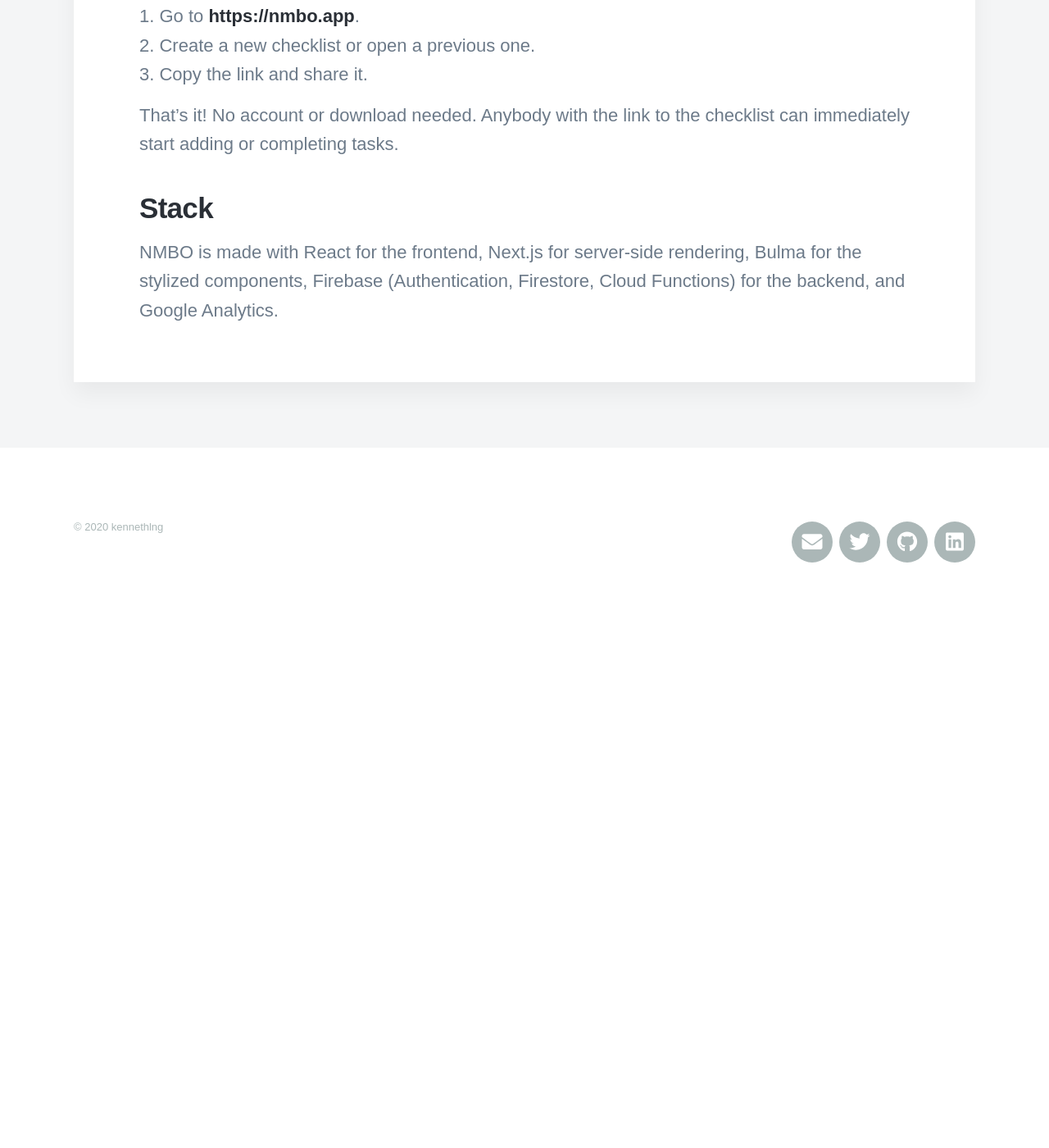
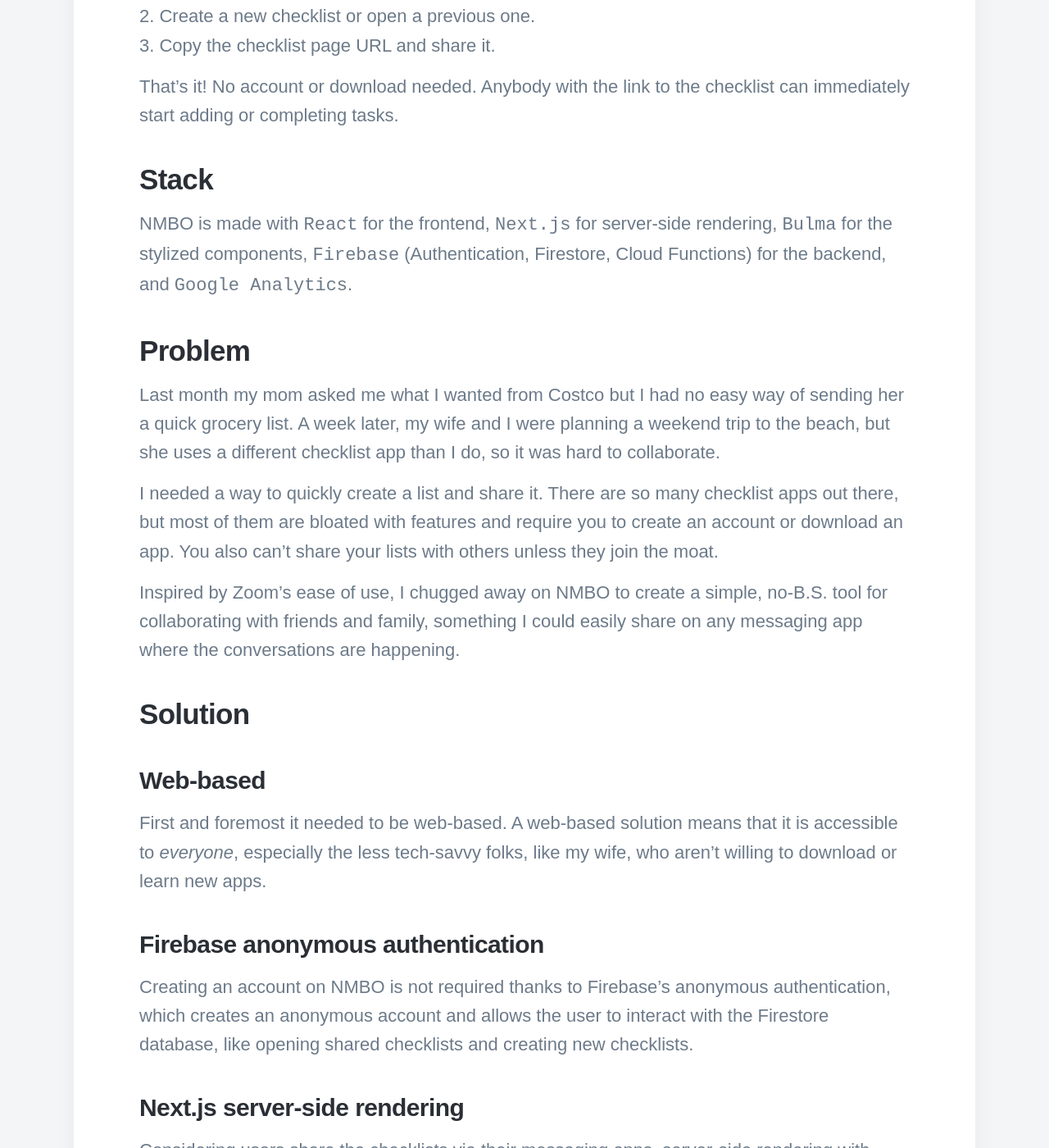
Before and after one commit to kennethfreeflow/kennethlng.github.io, a Jekyll site: the page built from _projects/2020-10-21-nmbo.md, in a window 1280 px wide and 1400 px high, scrolled down 1254 px. Shown: the whole window at 82% size. Built offline with Jekyll 4.4.1, drawn with Linux system fonts in a browser that asks for light colours; nearby versions of some CDN libraries; some web fonts are replaced; before the commit the page ends 1983 px from its top, so only the background shows below that; some of the changed text lies outside the part shown.

Commit message:
Updated NMBO portfolio page

```diff
--- a/_projects/2020-10-21-nmbo.md
+++ b/_projects/2020-10-21-nmbo.md
@@ -8,14 +8,43 @@
 
 ![](/images/projects/nmbo/Cover@1x.png)
 
-NMBO is a web app I created to make it insanely easy to make a checklist with others and get stuff done together.
+NMBO is a simple web app for creating and sharing checklists. To use NMBO:
 
 1. Go to [https://nmbo.app](https://nmbo.app).
 2. Create a new checklist or open a previous one.
-3. Copy the link and share it.
+3. Copy the checklist page URL and share it.
 
 That's it! No account or download needed. Anybody with the link to the checklist can immediately start adding or completing tasks.
 
 ## Stack
 
-NMBO is made with React for the frontend, Next.js for server-side rendering, Bulma for the stylized components, Firebase (Authentication, Firestore, Cloud Functions) for the backend, and Google Analytics.
+NMBO is made with `React` for the frontend, `Next.js` for server-side rendering, `Bulma` for the stylized components, `Firebase` (Authentication, Firestore, Cloud Functions) for the backend, and `Google Analytics`.
+
+## Problem
+
+Last month my mom asked me what I wanted from Costco but I had no easy way of sending her a quick grocery list. A week later, my wife and I were planning a weekend trip to the beach, but she uses a different checklist app than I do, so it was hard to collaborate.
+
+I needed a way to quickly create a list and share it. There are so many checklist apps out there, but most of them are bloated with features and require you to create an account or download an app. You also can't share your lists with others unless they join the moat.
+
+Inspired by Zoom's ease of use, I chugged away on NMBO to create a simple, no-B.S. tool for collaborating with friends and family, something I could easily share on any messaging app where the conversations are happening.
+
+## Solution
+
+### Web-based
+
+First and foremost it needed to be web-based. A web-based solution means that it is accessible to *everyone*, especially the less tech-savvy folks, like my wife, who aren't willing to download or learn new apps.
+
+### Firebase anonymous authentication
+
+Creating an account on NMBO is not required thanks to Firebase's anonymous authentication, which creates an anonymous account and allows the user to interact with the Firestore database, like opening shared checklists and creating new checklists.
+
+### Next.js server-side rendering
+
+Considering users share the checklists via their messaging apps, server-side rendering with Next.js was an absolute must to show the checklist title in link previews.
+
+The left image shows the link preview for my "Weekend trip" checklist using a client-side rendered React app that I shared on Messages. The checklist page title tag isn't available, so I'm stuck with the default slogan. The right image, on the other hand, shows the same checklist but using server-side rendering with Next.js. Much better 👌🏻.
+
+<div class="gallery" data-columns="2">
+	<img src="/images/projects/nmbo/client-side-rendering.jpg">
+    <img src="/images/projects/nmbo/server-side-rendering.jpg">
+</div>
```
Also changed, not shown: images/projects/nmbo/client-side-rendering.jpg (added), images/projects/nmbo/server-side-rendering.jpg (added).
